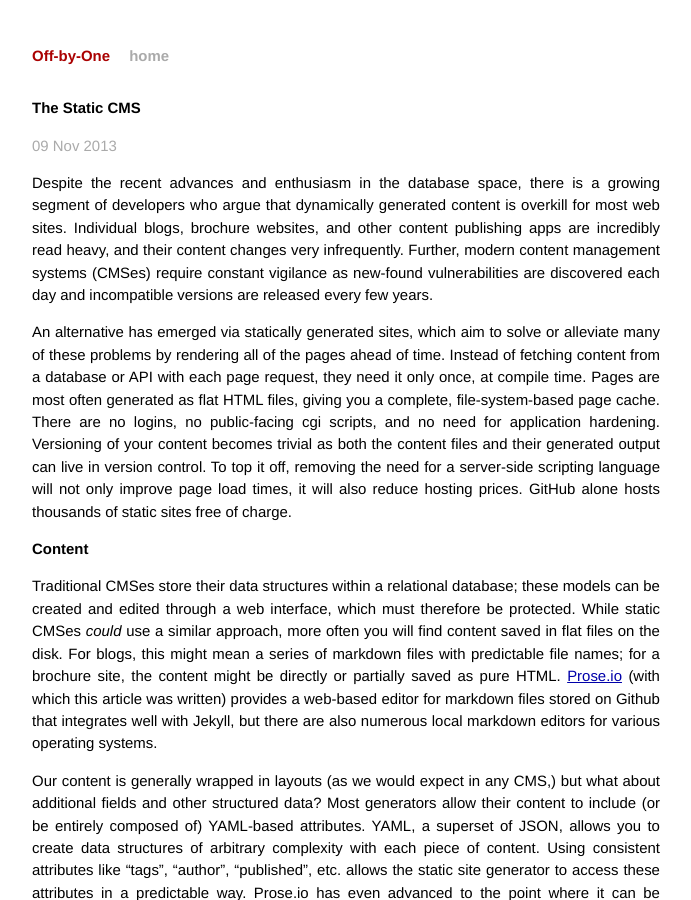
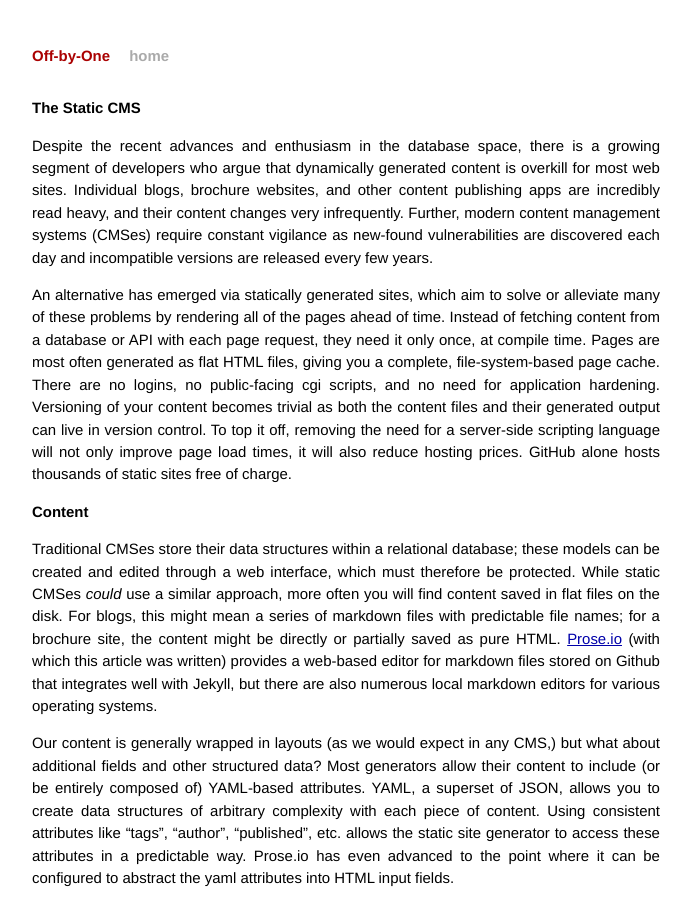
Before and after one commit to cmc333333/off-by-one, a Jekyll site: the page built from articles/static-cms/index.md, in a window 1280 px wide and 900 px high. Shown: the whole window, without its empty margins (294-985 px from the left). Built offline with Jekyll 4.4.1, drawn with Linux system fonts in a browser that asks for light colours; Markdown is read by kramdown in place of the engine named in the settings.

Commit message:
Use pages instead of posts

```diff
--- a/_layouts/post.html
+++ b/_layouts/post.html
@@ -2,7 +2,6 @@
 layout: default
 ---
 <h2>{{ page.title }}</h2>
-<p class="meta">{{ page.date | date_to_string }}</p>
 
 <div class="post">
 {{ content }}
--- a/index.html
+++ b/index.html
@@ -7,8 +7,10 @@
 <div id="home">
   <h1>Articles</h1>
   <ul class="posts">
-    {% for post in site.posts %}
-    <li><a href="{{ site.url}}{{ post.url }}">{{ post.title }}</a></li>
+    {% for page in site.pages %}
+    {% if page.path contains 'articles/' %}
+    <li><a href="{{ site.url }}{{ page.url | remove: 'index.html'}}">{{ page.title }}</a></li>
+    {% endif %}
     {% endfor %}
   </ul>
 </div>
```
Also changed, not shown: articles/constraint-programming/index.md (renamed from _posts/2013-09-04-constraint-programming.md), articles/static-cms/index.md (renamed from _posts/2013-11-09-static-cms.md).
